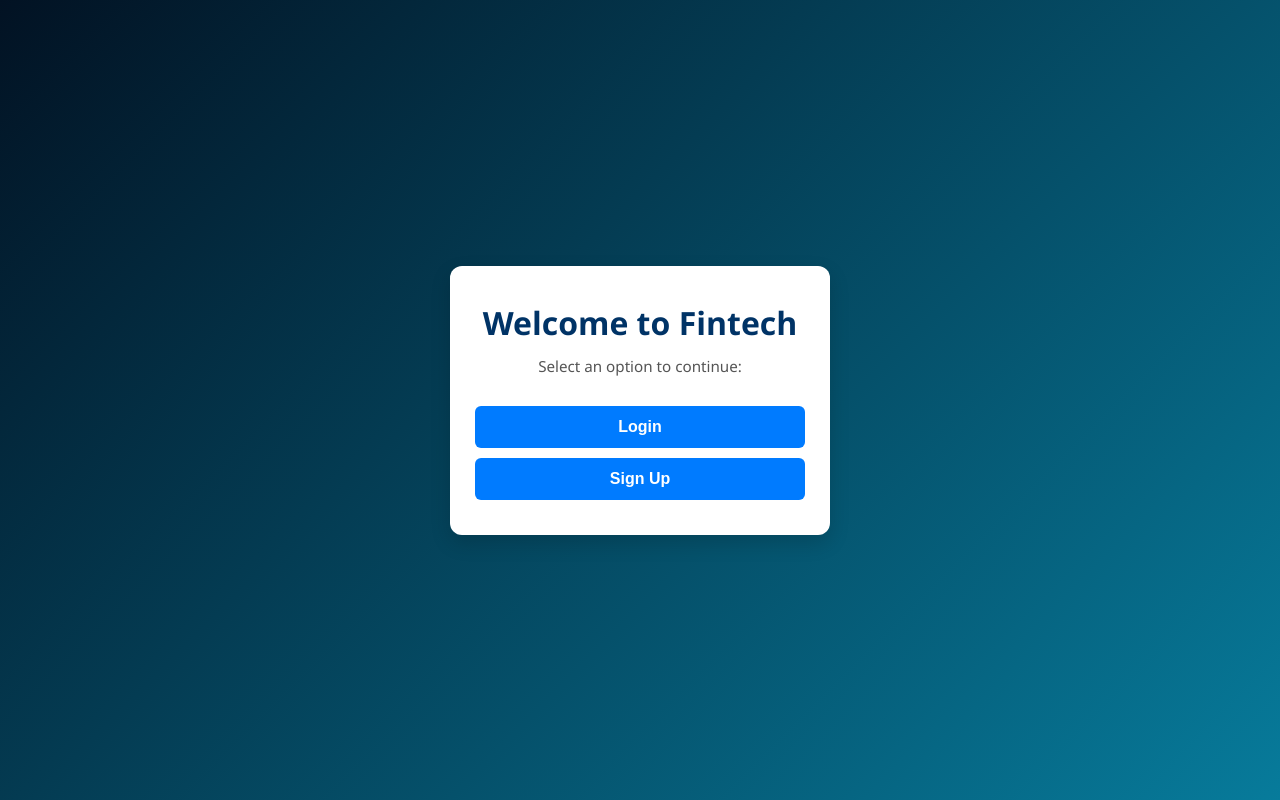
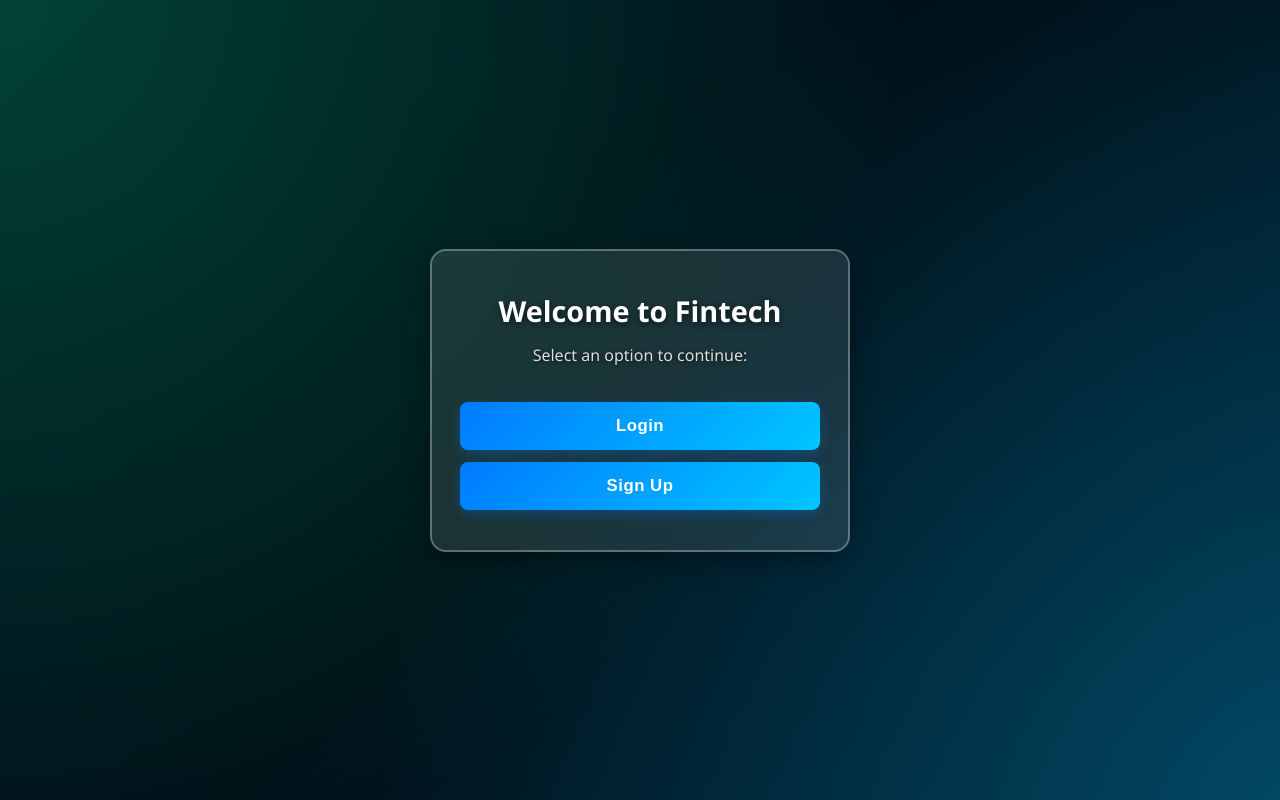
Before and after one commit to xthxr/FinTech, a website: page index.html in a window 1280 px wide. Drawn offline with Linux system fonts and the light colour scheme.

Commit message:
Update index.html

```diff
--- a/index.html
+++ b/index.html
@@ -14,24 +14,31 @@
 
     body {
       font-family: 'Segoe UI', Tahoma, Geneva, Verdana, sans-serif;
-      background: linear-gradient(135deg, #021223, #077b9b);
+      background: radial-gradient(circle at top left, rgba(0, 255, 128, 0.2), transparent 60%),
+                  radial-gradient(circle at bottom right, rgba(0, 204, 255, 0.2), transparent 60%),
+                  linear-gradient(135deg, #021223, #001018, #02263d);
+      background-attachment: fixed;
       min-height: 100vh;
       display: flex;
       justify-content: center;
       align-items: center;
       padding: 20px;
-      color: #333;
+      color: #f1f1f1;
     }
 
+    /* Glassy container */
     .container {
-      background: #fff;
-      padding: 35px 25px;
-      border-radius: 12px;
-      box-shadow: 0 8px 20px rgba(0, 0, 0, 0.15);
+      background: rgba(255, 255, 255, 0.1);
+      backdrop-filter: blur(12px);
+      -webkit-backdrop-filter: blur(12px);
+      border: 2px solid rgba(255, 255, 255, 0.3);
+      border-radius: 16px;
+      padding: 40px 28px;
+      box-shadow: 0 8px 25px rgba(0, 0, 0, 0.4);
       width: 100%;
-      max-width: 380px;
+      max-width: 420px;
       text-align: center;
-      animation: fadeIn 0.5s ease-out;
+      animation: fadeIn 0.6s ease-out;
     }
 
     @keyframes fadeIn {
@@ -46,32 +53,40 @@
     }
 
     h1 {
-      color: #003366;
-      margin-bottom: 12px;
+      color: #ffffff;
+      margin-bottom: 14px;
+      font-size: 1.8rem;
+      font-weight: 700;
+      text-shadow: 0 2px 6px rgba(0, 0, 0, 0.6);
     }
 
     p {
-      color: #555;
-      margin-bottom: 20px;
-      font-size: 0.95rem;
+      color: #ddd;
+      margin-bottom: 24px;
+      font-size: 1rem;
+      text-shadow: 0 1px 4px rgba(0, 0, 0, 0.7);
     }
 
     button {
       width: 100%;
-      background-color: #007bff;
+      background: linear-gradient(135deg, #007bff, #00c6ff);
       color: #fff;
       border: none;
-      padding: 12px;
-      font-size: 1rem;
-      border-radius: 6px;
-      margin-top: 10px;
+      padding: 14px;
+      font-size: 1.05rem;
+      border-radius: 8px;
+      margin-top: 12px;
       cursor: pointer;
       font-weight: bold;
-      transition: background-color 0.3s ease, transform 0.15s ease;
+      letter-spacing: 0.5px;
+      transition: all 0.3s ease;
+      box-shadow: 0 4px 12px rgba(0, 123, 255, 0.3);
     }
 
     button:hover {
-      background-color: #0056b3;
+      background: linear-gradient(135deg, #00c6ff, #007bff);
+      transform: translateY(-2px);
+      box-shadow: 0 6px 18px rgba(0, 123, 255, 0.5);
     }
 
     button:active {
@@ -79,7 +94,7 @@
     }
 
     a {
-      color: #007bff;
+      color: #00c6ff;
       text-decoration: none;
     }
 
@@ -89,10 +104,10 @@
 
     @media (max-width: 480px) {
       .container {
-        padding: 28px 20px;
+        padding: 30px 22px;
       }
       h1 {
-        font-size: 1.4rem;
+        font-size: 1.5rem;
       }
     }
   </style>
```
